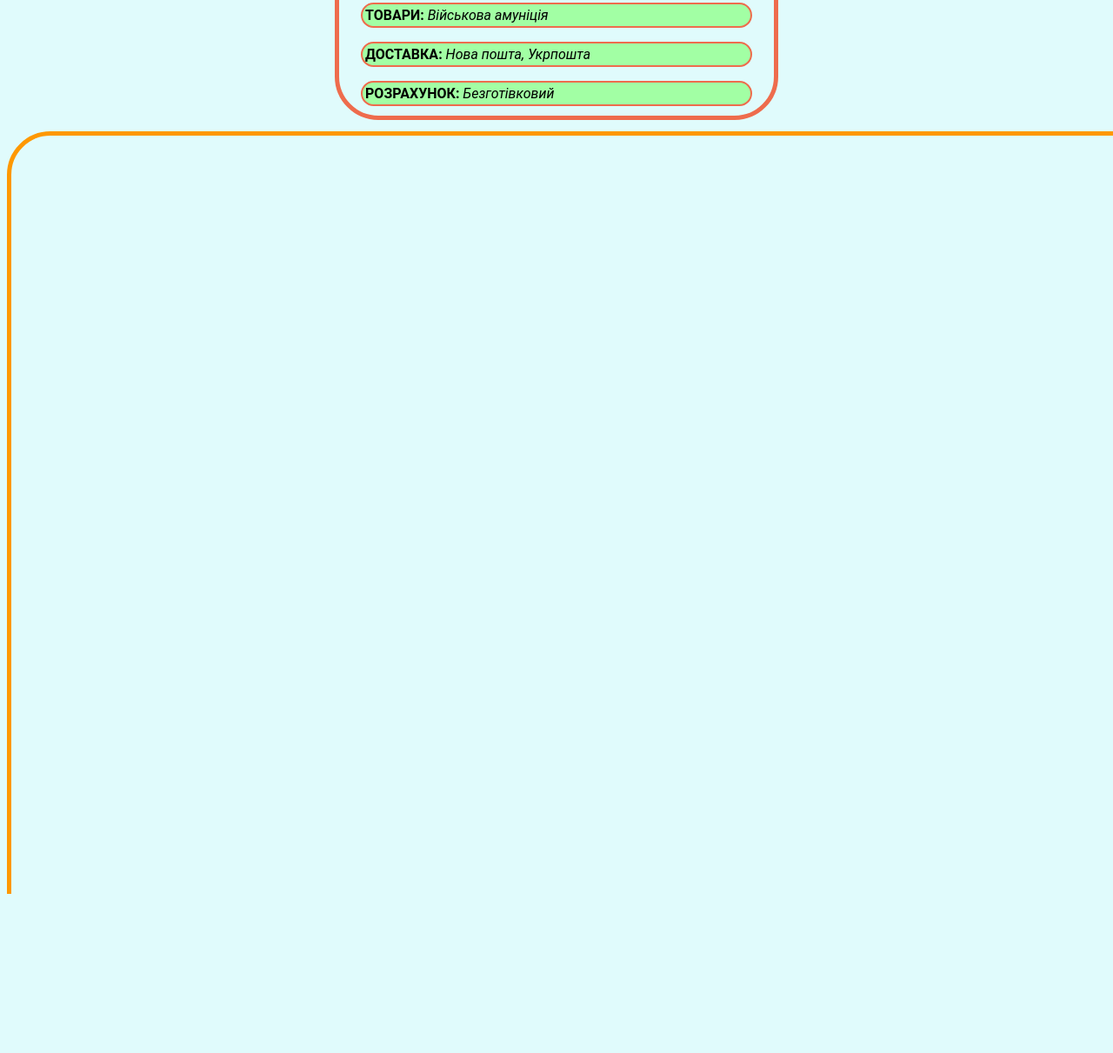
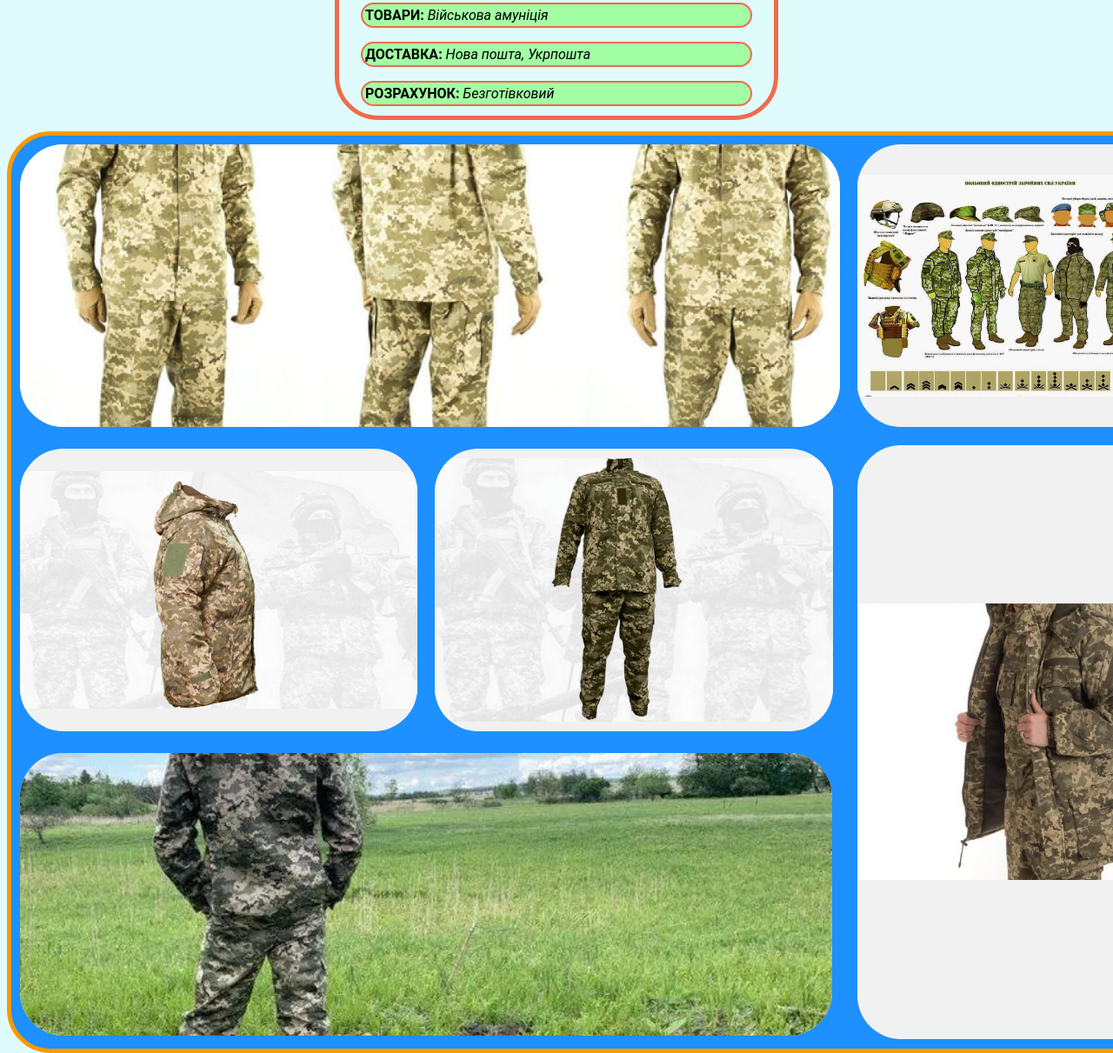
Before and after one commit to Mikle-creator/myportfolio, a plain HTML site: page index.html in a window 1280 px wide. Shown: the part 497-1708 px from the top of the page at 87% size. Drawn offline with Linux system fonts and the light colour scheme.

Commit message:
mod collage

```diff
--- a/index.html
+++ b/index.html
@@ -24,6 +24,18 @@
     </div>
     </div>
     <div class="flex-contaner">
+        <div class="blockLeft">
+            <div class="blockOne"><img src="alb01.png"></div>
+            <div class="blockHalf"><img src="alb02.png"></div>
+            <div class="blockHalf"><img src="alb03.png"></div>
+            <div class="blockOne"><img  src="alb04.png"></div>
+        </div>
+        <div class="blockRight">
+            <div class="blockOneHeight"><img src="alb05.png"></div>
+            <div class="blockHeight"><img src="alb06.png"></div>
+        </div>
+
+
     </div>
 </div>
 
--- a/style.css
+++ b/style.css
@@ -64,10 +64,92 @@ width: 100%;
     box-sizing: border-box;
     width: 1390px;
     height: 1060px;
-    left: 78px;
-    top: 630px;
-    background-color: #e0fbfc;
+    background-color: DodgerBlue;
     border: 5px solid #FE9800;
     border-radius: 50px;
-    text-align: center;
+    position: relative;
+
 }
+
+
+.blockLeft{
+display: flex;
+flex-direction: row;
+flex-wrap: wrap;
+min-width: 69%;
+min-height: 99%;
+}
+
+.blockRight{
+display: flex;
+flex-direction: row;
+flex-wrap: wrap;
+min-width: 28%;
+min-height: 99%;
+
+}
+
+
+.blockOne, .blockOneHeight, .blockHalf, .blockHeight{
+display: flex;
+justify-content: flex-start;
+background-color: #f1f1f1;
+border-radius: 50px;
+margin: 10px;
+overflow: hidden;
+}
+
+
+.blockOne{
+display: flex;
+min-width: 97%;
+height: 31%;
+}
+
+.blockOne img{
+width: 100%;
+height: auto;
+object-fit: cover;
+flex-shrink: 0;
+}
+
+.blockOneHeight{
+display: flex;
+max-width: 97%;
+height: 31%;
+}
+
+.blockOneHeight img{
+width: 100%;
+height: auto;
+object-fit: scale-down;
+flex-shrink: 0;
+
+}
+
+.blockHalf{
+display: flex;
+max-width: 47.5%;
+height: 31%;
+}
+
+.blockHalf img{
+    width: 100%;
+    height: auto;
+    object-fit: scale-down;
+
+}
+
+.blockHeight{
+display: flex;
+min-width: 95%;
+height: 65%;
+}
+
+.blockHeight img{
+    width: 100%;
+    height: auto;
+    object-fit: contain;
+    flex-shrink: 0;
+
+}
```
Also changed, not shown: alb01.png (added), alb02.png (added), alb03.png (added), alb04.png (added), alb05.png (added), alb06.png (added).
